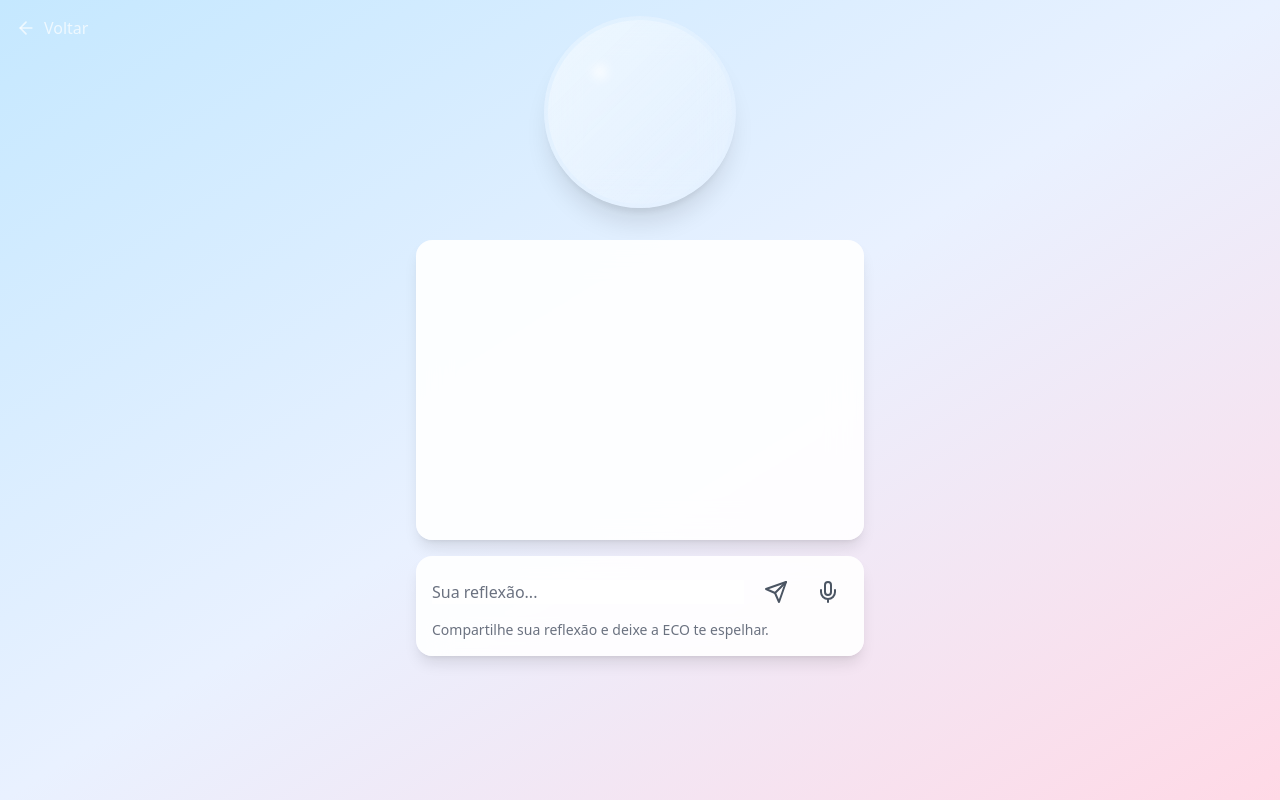
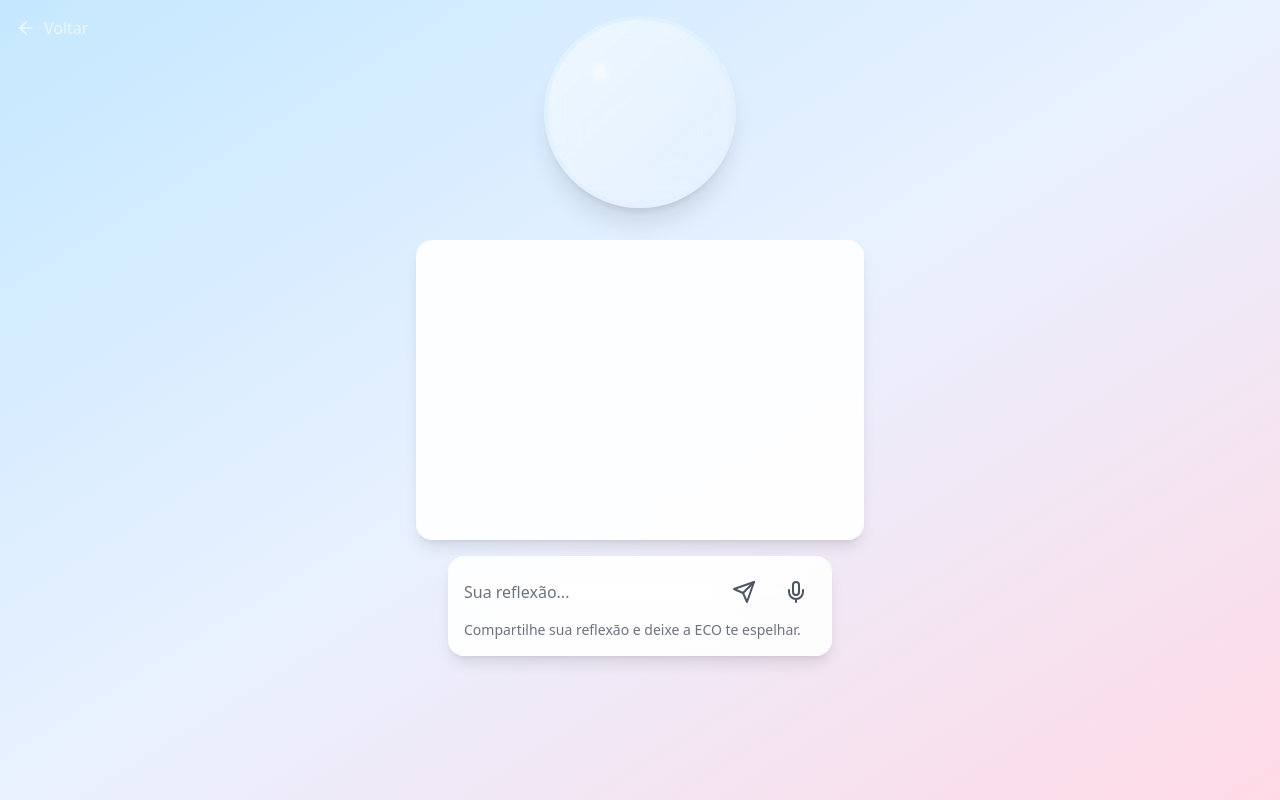
Before and after one commit to Bigajax/ECO, a React (Vite) app: page /eco-bubble in a window 1280 px wide. Built offline with nearby package versions, Linux system fonts and the light colour scheme.

Commit message:
Update EcoBubbleInterface.tsx

```diff
--- a/src/components/EcoBubbleInterface.tsx
+++ b/src/components/EcoBubbleInterface.tsx
@@ -197,7 +197,7 @@ function EcoBubbleInterface() {
         </button>
       )}
 
-      <div className="w-full max-w-md bg-white/90 backdrop-blur-lg rounded-2xl shadow-lg p-4">
+      <div className="w-full max-w-sm bg-white/90 backdrop-blur-lg rounded-2xl shadow-lg p-4"> {/* ALTERAÇÃO AQUI: max-w-sm */}
         <div className="flex items-center gap-3">
           <input
             type="text"
@@ -208,7 +208,6 @@ function EcoBubbleInterface() {
             className="flex-1 bg-white outline-none placeholder-gray-500 text-black"
             disabled={isSending || isListening}
           />
-          {/* ÍCONE DE ENVIAR MENSAGEM SUBSTITUINDO O DE IMAGEM */}
           <button
             onClick={handleSendMessage}
             className="p-2 hover:bg-white/20 focus:bg-white/20 rounded-full transition-colors focus:outline-none"
```
